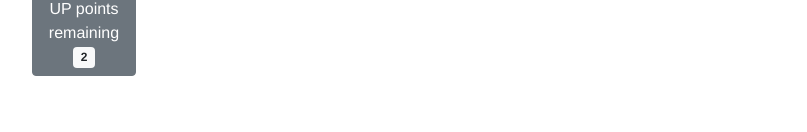
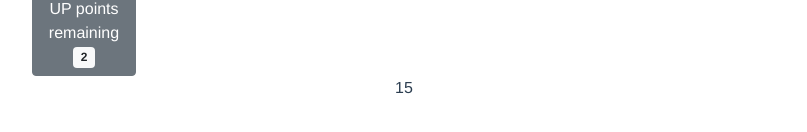
Before and after one commit to sofusalbertsen/foggy-chars, a Vue app: page / in a window 1280 px wide. Shown: the part 450-582 px from the top of the page, without its empty margins (50-857 px from the left). Built offline with nearby package versions, Linux system fonts and the light colour scheme.

Commit message:
Added skeleton for HP component

```diff
--- a/src/App.vue
+++ b/src/App.vue
@@ -22,6 +22,7 @@
     <div class="row">
       <Up v-model:upPoints="upValue" />
     </div>
+    <Hp v-model:stats="stats"/>
 </div>
 </div>
 </template>
@@ -31,11 +32,12 @@ import Freetext from './components/Freetext.vue'
 import Stat from './components/Stat.vue'
 import Advantage from './components/Advantage.vue'
 import Up from './components/Up.vue'
+import Hp from './components/Hp.vue'
 
 export default {
   name: 'App',
   components: {
-    Freetext, Stat, Advantage, Up
+    Freetext, Stat, Advantage, Up, Hp
   },
   data () {
     return {
--- /dev/null
+++ b/src/components/Hp.vue
@@ -0,0 +1,38 @@
+<template>
+  <div>{{calculateHP}}</div>
+</template>
+
+<script>
+export default {
+  props: {
+    stats: Array
+  },
+  data () {
+    return {
+      baseHp: null,
+      modifiers: [],
+      hp: null
+    }
+  },
+  created () {
+    console.log(this.stats)
+  },
+  computed: {
+    calculateHP () {
+      var out = 0
+      this.stats.forEach(stat => {
+        if (stat.name === 'UDH') {
+          out += (stat.statValue * 2)
+        } else if (stat.name === 'STØ') {
+          out += stat.statValue
+        }
+      })
+      return out
+    }
+  }
+}
+</script>
+
+<style>
+
+</style>
```
